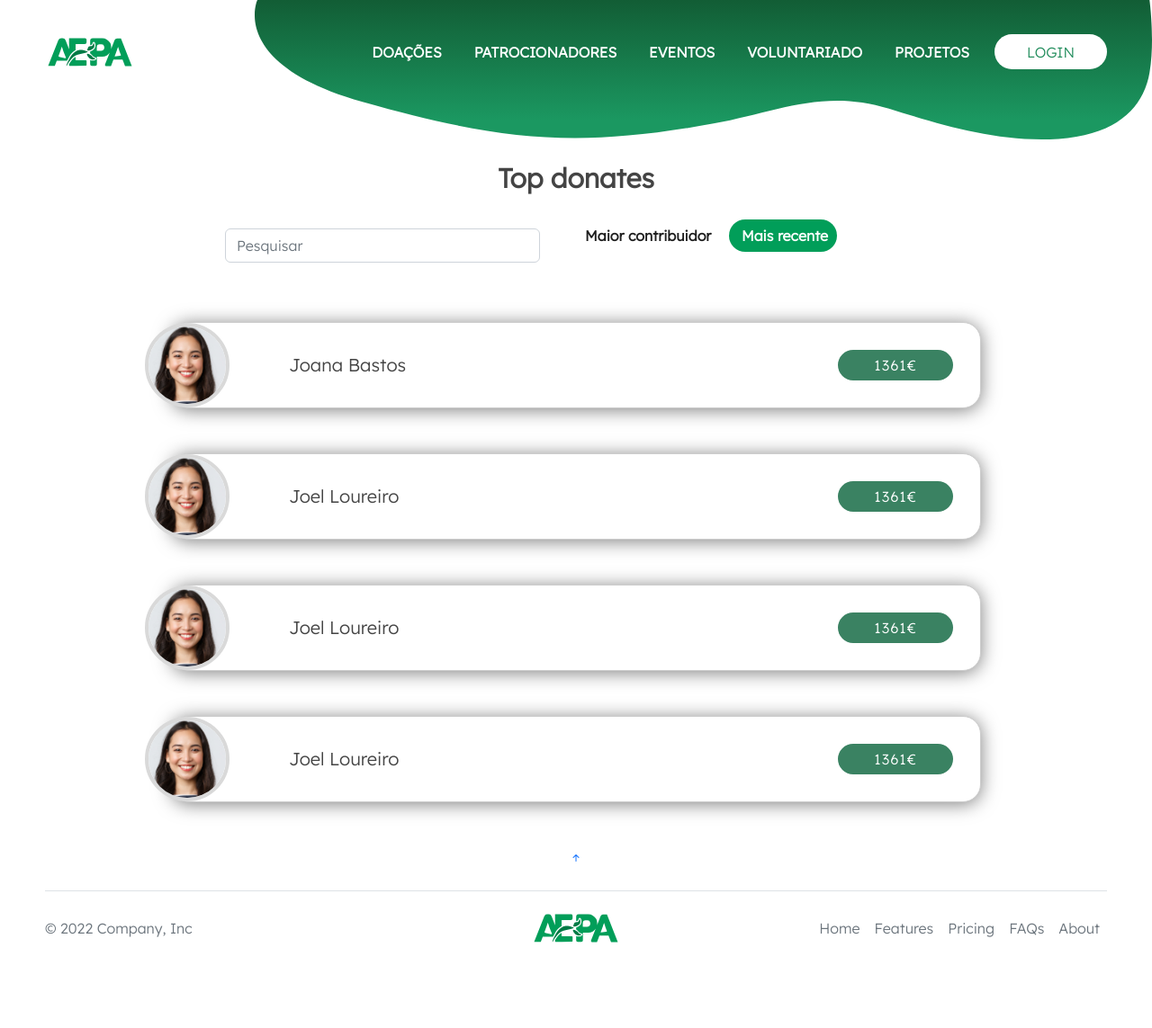
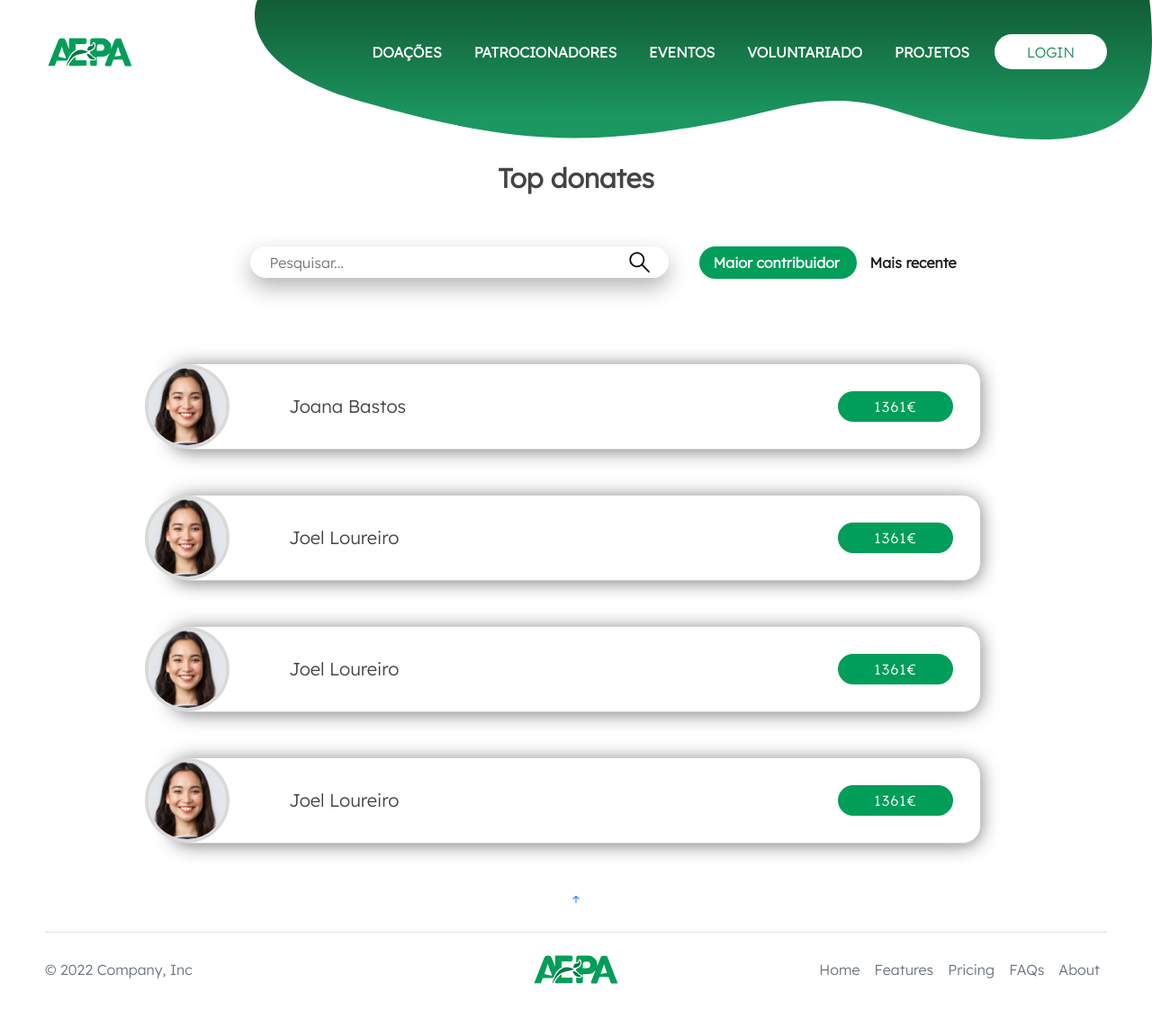
Before and after one commit to CristianoSamtps/AEPA, a Laravel app: page /topDonates in a window 1280 px wide. Shown: the whole page at 90% size. Before the commit the page ends 1048 px from the top, so only its background shows below. Run offline with Laravel 10, Linux system fonts and the light colour scheme.

Commit message:
Responsivo
Coloquei o topDonates responsivo

```diff
--- a/public/css/styleG.css
+++ b/public/css/styleG.css
@@ -13,6 +13,31 @@
 
 .top-donates .filtros {
     display: flex;
+    padding: 30px;
+    justify-content: center;
+}
+.top-donates .filtros .search-box{
+    height: 35px;
+    display: flex;
+    cursor: pointer;
+    padding: 10px 20px;
+    background: #fff;
+    border-radius: 30px;
+    align-items: center;
+    box-shadow: 0 10px 25px rgba(0, 0, 0, 0.3);
+    margin-top: 20px;
+}
+
+.top-donates .filtros .search-box input{
+    width: 400px;
+    outline: none;
+    border: none;
+    font-weight: 500;
+    transition: 0.8s;
+    background: transparent;
+}
+.top-donates .filtros .search-box img{
+    width: 25px;
 }
 
 .top-donates .box {
@@ -94,11 +114,15 @@
 
 .top-donates .switch input:checked::after,
 .top-donates .switch input:checked::before{
+    color: #1E1E1E;
+    transition: color 0.5s;
+}
+.top-donates .switch input:checked::after{
     color: #fff;
     transition: color 0.5s;
 }
 
-.top-donates .switch input:checked+label{
+.top-donates .switch input:not(checked) +label{
     left: 4px;
     right: 21px;
     background: #019E59;
@@ -160,7 +184,7 @@
 
 .top-donates .btn {
     padding: 5px 40px;
-    background-color: #3A8262;
+    background-color: #019E59;
     color: white;
     border: none;
     border-radius: 30px;
--- a/resources/views/topDonates.blade.php
+++ b/resources/views/topDonates.blade.php
@@ -15,8 +15,11 @@
         <h2>Top donates</h2>
     </div>
     <div class="filtros">
-        <div class="input-group mb-3" id="box">
-            <input type="text" class="form-control" placeholder="Pesquisar" aria-label="Recipient's username" aria-describedby="button-addon2">
+        <div class="search-box">
+            <input type="text" placeholder="Pesquisar...">
+            <a href="">
+                <img src="{{ asset('img/lupa.svg')}}" alt="">
+            </a>
         </div>
         <span class="switch">
             <input type="checkbox" name="" id="switcher">
@@ -26,22 +29,22 @@
 
     <div class="donates">
         <div class="card">
-            <img src="img/ana.jpg" alt="" class="profile-image">
+            <img src="{{ asset('img/ana.jpg')}}" alt="" class="profile-image">
             <h2 class="name">Joana Bastos</h2>
             <button class="btn">1361€</button>
         </div>
         <div class="card">
-            <img src="img/ana.jpg" alt="" class="profile-image">
+            <img src="{{ asset('img/ana.jpg')}}" alt="" class="profile-image">
             <h2 class="name">Joel Loureiro</h2>
             <button class="btn">1361€</button>
         </div>
         <div class="card">
-            <img src="img/ana.jpg" alt="" class="profile-image">
+            <img src="{{ asset('img/ana.jpg')}}" alt="" class="profile-image">
             <h2 class="name">Joel Loureiro</h2>
             <button class="btn">1361€</button>
         </div>
         <div class="card">
-            <img src="img/ana.jpg" alt="" class="profile-image">
+            <img src="{{ asset('img/ana.jpg')}}" alt="" class="profile-image">
             <h2 class="name">Joel Loureiro</h2>
             <button class="btn">1361€</button>
         </div
```
Also changed, not shown: other parts of public/css/styleG.css (+35 -10 lines), public/img/lupa.svg (added).
